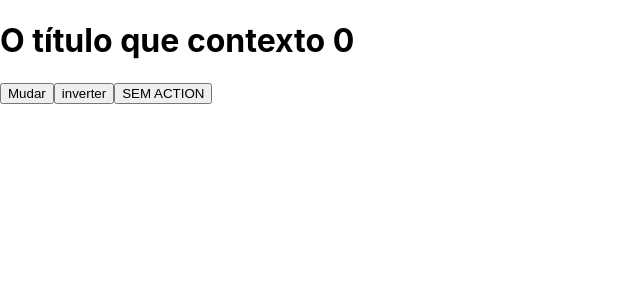
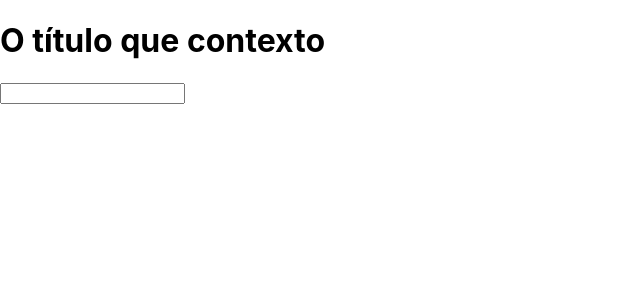
Before and after one commit to julysNICK/React-hooks, a React (Create React App) app: page / in a window 1280 px wide. Shown: the top 300 px of the page, without its empty margins (0-640 px from the left). Built offline with nearby package versions, Linux system fonts and the light colour scheme.

Commit message:
adicionando hooks

```diff
--- a/src/App.js
+++ b/src/App.js
@@ -1,57 +1,59 @@
-import { useReducer } from 'react';
+import P from 'prop-types';
+import { createContext, useContext, useReducer, useRef } from 'react';
 import './App.css';
-
+//actions.js
+export const actions = {
+  CHANGE_TITLE: 'CHANGE_TITLE',
+};
+//data.js
 const globalState = {
   title: 'O título que contexto',
   body: 'O body do contexto',
   counter: 0,
 };
+//reduce.js
 const reducer = (state, action) => {
   switch (action.type) {
-    case 'muda': {
-      console.log('chamou muda com', action.payload);
+    case actions.CHANGE_TITLE: {
+      console.log('muda titulo');
       return { ...state, title: action.payload };
     }
-    case 'inverter': {
-      console.log('chamou inverte', action.payload);
-      const { title } = state;
-      return { ...state, title: title.split('').reverse().join('') };
-    }
   }
-  console.log('nunhuma action encotrada');
   return { ...state };
+};
+// AppContext.jsx
+export const Context = createContext();
+export const AppContext = ({ children }) => {
+  const [state, dispatch] = useReducer(reducer, globalState);
+  const changeTitle = (payload) => {
+    dispatch({ type: actions.CHANGE_TITLE, payload });
+  };
+  return <Context.Provider value={{ state, changeTitle }}>{children}</Context.Provider>;
+};
+AppContext.propTypes = {
+  children: P.node,
+};
+
+// H1/index.jsx
+export const H1 = () => {
+  const context = useContext(Context);
+  const inputRef = useRef();
+
+  return (
+    <>
+      <h1 onClick={() => context.changeTitle(inputRef.current.value)}>{context.state.title}</h1>
+      <input type="text" ref={inputRef} />
+    </>
+  );
 };
 
 function App() {
-  const [state, dispatch] = useReducer(reducer, globalState);
-  const { counter, title } = state;
-
   return (
-    <div>
-      <h1>
-        {title} {counter}
-      </h1>
-      <button
-        onClick={() =>
-          dispatch({
-            type: 'muda',
-            payload: new Date().toLocaleString('pt-BR'),
-          })
-        }
-      >
-        Mudar
-      </button>
-      <button
-        onClick={() =>
-          dispatch({
-            type: 'inverter',
-          })
-        }
-      >
-        inverter
-      </button>
-      <button onClick={() => dispatch({ type: 'QUALQUERCOiSA' })}>SEM ACTION</button>
-    </div>
+    <AppContext>
+      <div>
+        <H1 />
+      </div>
+    </AppContext>
   );
 }
 
```
Also changed, not shown: src/useReduce1.jsx (added, +58 -0 lines).
